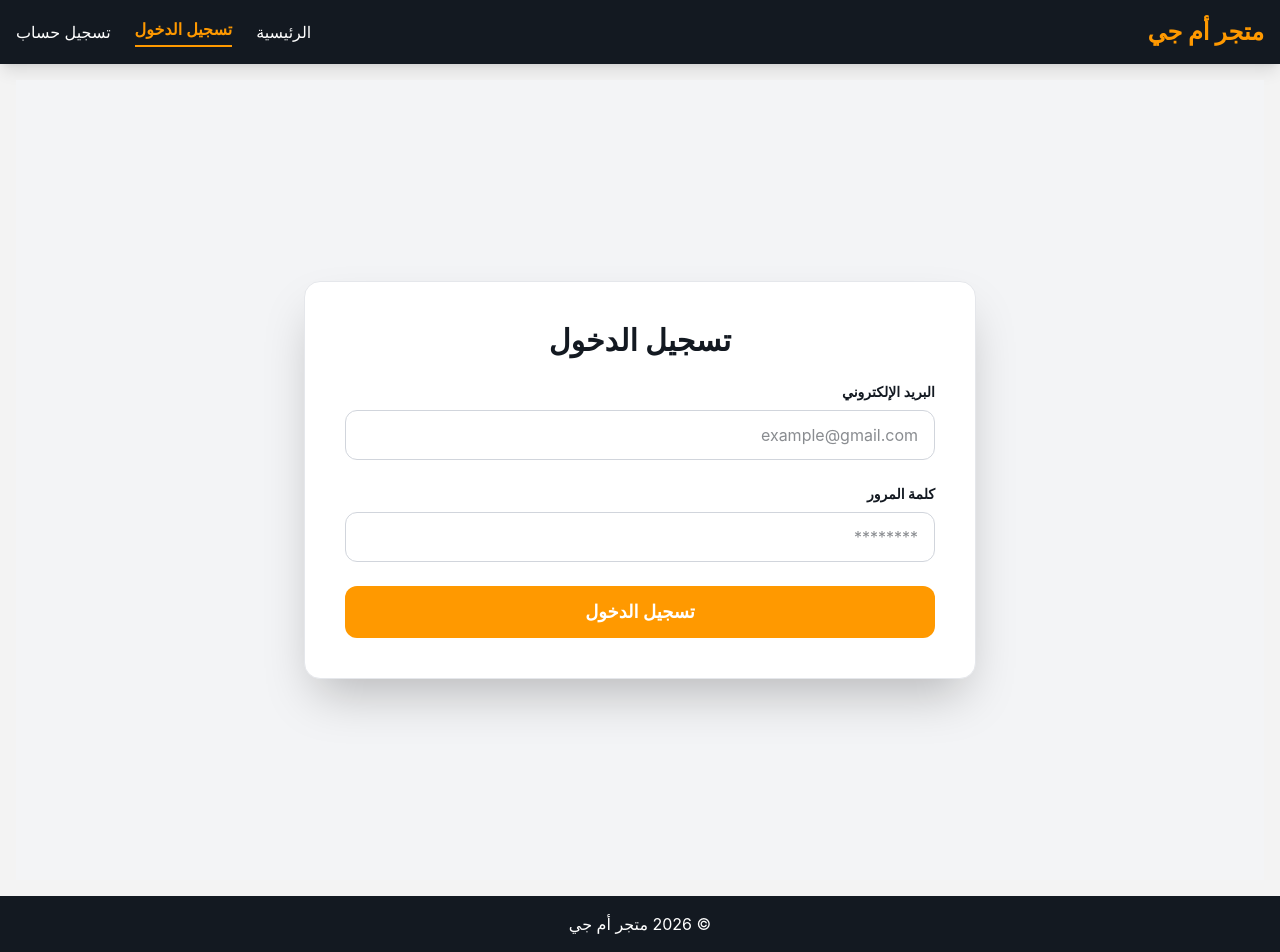
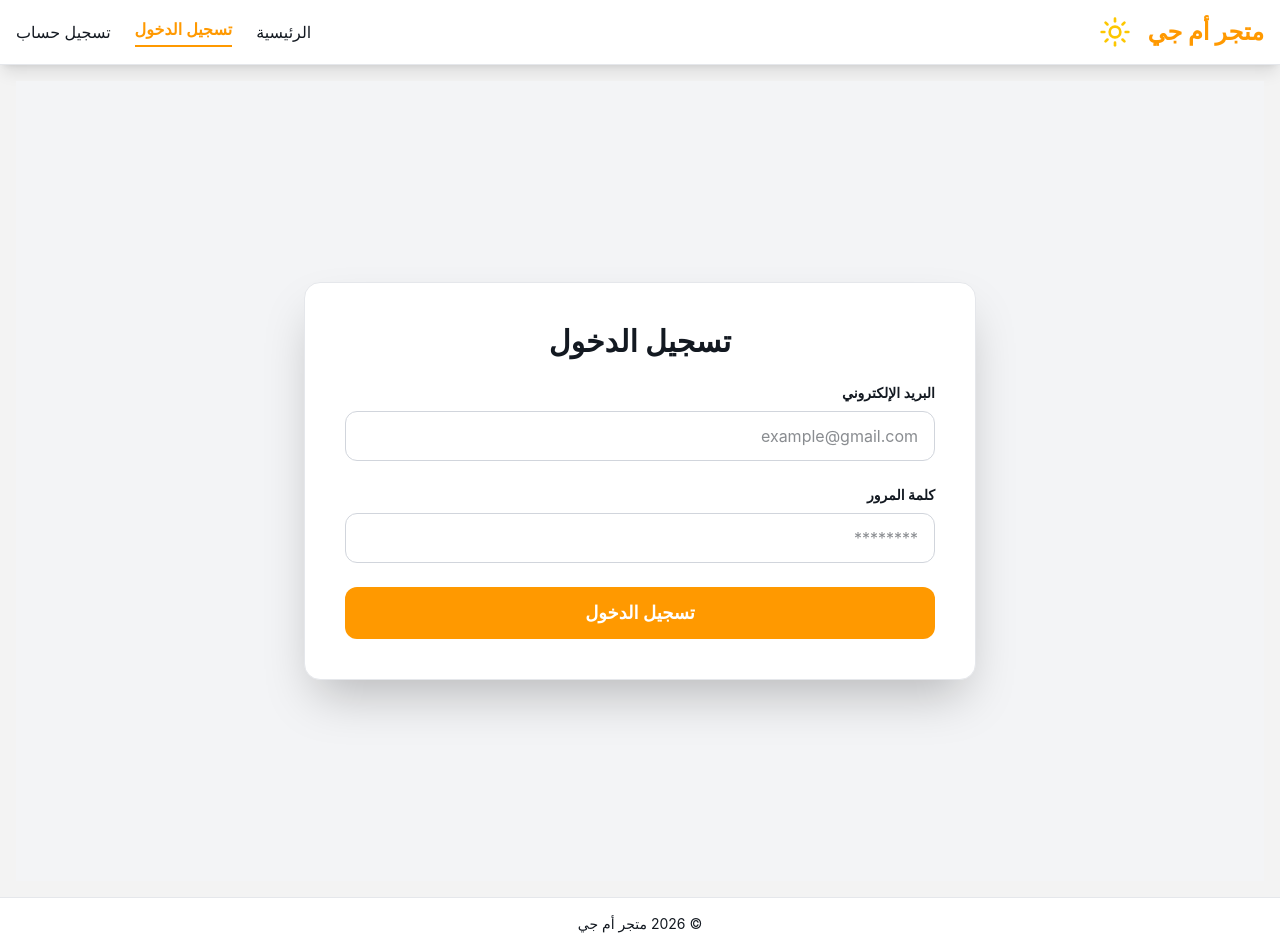
Before and after one commit to Mahmoud123Jamal/E-Commerce_MERN_Stack, a React (Vite) app in the folder frontend/e-commerce-platform/: page /login in a window 1280 px wide. Built offline with nearby package versions, Linux system fonts and the light colour scheme.

Commit message:
feat: update RootLayout to include ThemeToggle component and improve styling

```diff
--- a/frontend/e-commerce-platform/src/layouts/RootLayout.tsx
+++ b/frontend/e-commerce-platform/src/layouts/RootLayout.tsx
@@ -8,12 +8,15 @@ import { useAppDispatch, useAppSelector } from "../hooks/reduxHooks";
 import { logout } from "../features/auth/authSlice";
 import { selectIsAuth } from "../features/auth/authSelectors";
 
+import ThemeToggle from "../components/ThemeToggle";
+
 const RootLayout = () => {
   const [open, setOpen] = useState(false);
 
   const dispatch = useAppDispatch();
 
   const isAuth = useAppSelector(selectIsAuth);
+
   const handleLogout = () => {
     dispatch(logout());
   };
@@ -21,16 +24,57 @@ const RootLayout = () => {
   const navItems = [{ to: "/", label: "الرئيسية" }];
 
   return (
-    <div className="min-h-screen flex flex-col bg-[#f3f3f3]">
-      <header className="bg-[#131921] shadow-lg">
-        <div className="container mx-auto px-4 h-16 flex items-center justify-between">
-          <Link
-            to="/"
-            className="text-xl sm:text-2xl font-bold text-[#ff9900] hover:text-orange-400 transition"
-          >
-            متجر أم جي
-          </Link>
+    <div
+      className="
+        min-h-screen
+        flex
+        flex-col
+        bg-base-200
+        text-base-content
+        transition-colors
+        duration-300
+      "
+    >
+      {/* Header */}
+      <header
+        className="
+          bg-base-100
+          shadow-lg
+          border-b
+          border-base-300
+        "
+      >
+        <div
+          className="
+            container
+            mx-auto
+            px-4
+            h-16
+            flex
+            items-center
+            justify-between
+          "
+        >
+          {/* Logo + Theme */}
+          <div className="flex items-center gap-4">
+            <Link
+              to="/"
+              className="
+                text-xl
+                sm:text-2xl
+                font-bold
+                text-primary
+                hover:opacity-80
+                transition
+              "
+            >
+              متجر أم جي
+            </Link>
 
+            <ThemeToggle />
+          </div>
+
+          {/* Desktop Nav */}
           <nav className="hidden md:flex items-center gap-6">
             {navItems.map((item) => (
               <NavLink
@@ -38,8 +82,18 @@ const RootLayout = () => {
                 to={item.to}
                 className={({ isActive }) =>
                   isActive
-                    ? "text-[#ff9900] font-semibold border-b-2 border-[#ff9900] pb-1"
-                    : "text-white hover:text-[#ff9900] transition"
+                    ? `
+                      text-primary
+                      font-semibold
+                      border-b-2
+                      border-primary
+                      pb-1
+                    `
+                    : `
+                      text-base-content
+                      hover:text-primary
+                      transition
+                    `
                 }
               >
                 {item.label}
@@ -50,13 +104,9 @@ const RootLayout = () => {
               <button
                 onClick={handleLogout}
                 className="
-                  cursor-pointer
-                  bg-[#ff9900]
-                  text-white
-                  px-4 py-2
-                  rounded-lg
-                  hover:bg-orange-500
-                  transition
+                  btn
+                  btn-primary
+                  btn-sm
                 "
               >
                 تسجيل الخروج
@@ -67,8 +117,18 @@ const RootLayout = () => {
                   to="/login"
                   className={({ isActive }) =>
                     isActive
-                      ? "text-[#ff9900] font-semibold border-b-2 border-[#ff9900] pb-1"
-                      : "text-white hover:text-[#ff9900] transition"
+                      ? `
+                        text-primary
+                        font-semibold
+                        border-b-2
+                        border-primary
+                        pb-1
+                      `
+                      : `
+                        text-base-content
+                        hover:text-primary
+                        transition
+                      `
                   }
                 >
                   تسجيل الدخول
@@ -78,8 +138,18 @@ const RootLayout = () => {
                   to="/register"
                   className={({ isActive }) =>
                     isActive
-                      ? "text-[#ff9900] font-semibold border-b-2 border-[#ff9900] pb-1"
-                      : "text-white hover:text-[#ff9900] transition"
+                      ? `
+                        text-primary
+                        font-semibold
+                        border-b-2
+                        border-primary
+                        pb-1
+                      `
+                      : `
+                        text-base-content
+                        hover:text-primary
+                        transition
+                      `
                   }
                 >
                   تسجيل حساب
@@ -88,20 +158,28 @@ const RootLayout = () => {
             )}
           </nav>
 
+          {/* Mobile Menu Button */}
           <button
             onClick={() => setOpen(!open)}
-            className="md:hidden text-white"
+            className="
+              md:hidden
+              text-base-content
+            "
           >
             {open ? <X size={28} /> : <Menu size={28} />}
           </button>
         </div>
 
+        {/* Mobile Nav */}
         {open && (
           <nav
             className="
               md:hidden
-              bg-[#232f3e]
-              flex flex-col
+              bg-base-100
+              border-t
+              border-base-300
+              flex
+              flex-col
               items-center
               gap-4
               py-4
@@ -114,8 +192,8 @@ const RootLayout = () => {
                 onClick={() => setOpen(false)}
                 className={({ isActive }) =>
                   isActive
-                    ? "text-[#ff9900] font-semibold"
-                    : "text-white hover:text-[#ff9900] transition"
+                    ? "text-primary font-semibold"
+                    : "text-base-content hover:text-primary transition"
                 }
               >
                 {item.label}
@@ -129,13 +207,9 @@ const RootLayout = () => {
                   setOpen(false);
                 }}
                 className="
-                  cursor-pointer
-                  bg-[#ff9900]
-                  text-white
-                  px-4 py-2
-                  rounded-lg
-                  hover:bg-orange-500
-                  transition
+                  btn
+                  btn-primary
+                  btn-sm
                 "
               >
                 تسجيل الخروج
@@ -145,7 +219,11 @@ const RootLayout = () => {
                 <NavLink
                   to="/login"
                   onClick={() => setOpen(false)}
-                  className="text-white hover:text-[#ff9900]"
+                  className="
+                    text-base-content
+                    hover:text-primary
+                    transition
+                  "
                 >
                   تسجيل الدخول
                 </NavLink>
@@ -153,7 +231,11 @@ const RootLayout = () => {
                 <NavLink
                   to="/register"
                   onClick={() => setOpen(false)}
-                  className="text-white hover:text-[#ff9900]"
+                  className="
+                    text-base-content
+                    hover:text-primary
+                    transition
+                  "
                 >
                   تسجيل حساب
                 </NavLink>
@@ -163,14 +245,22 @@ const RootLayout = () => {
         )}
       </header>
 
+      {/* Pages */}
       <main className="flex-1 container mx-auto w-full p-4">
         <Outlet />
       </main>
 
-      <footer className="bg-[#131921] text-center py-4 text-white">
-        <p className="text-sm sm:text-base">
-          © {new Date().getFullYear()} متجر أم جي
-        </p>
+      {/* Footer */}
+      <footer
+        className="
+          bg-base-100
+          border-t
+          border-base-300
+          text-center
+          py-4
+        "
+      >
+        <p className="text-sm  ">© {new Date().getFullYear()} متجر أم جي</p>
       </footer>
     </div>
   );
```
